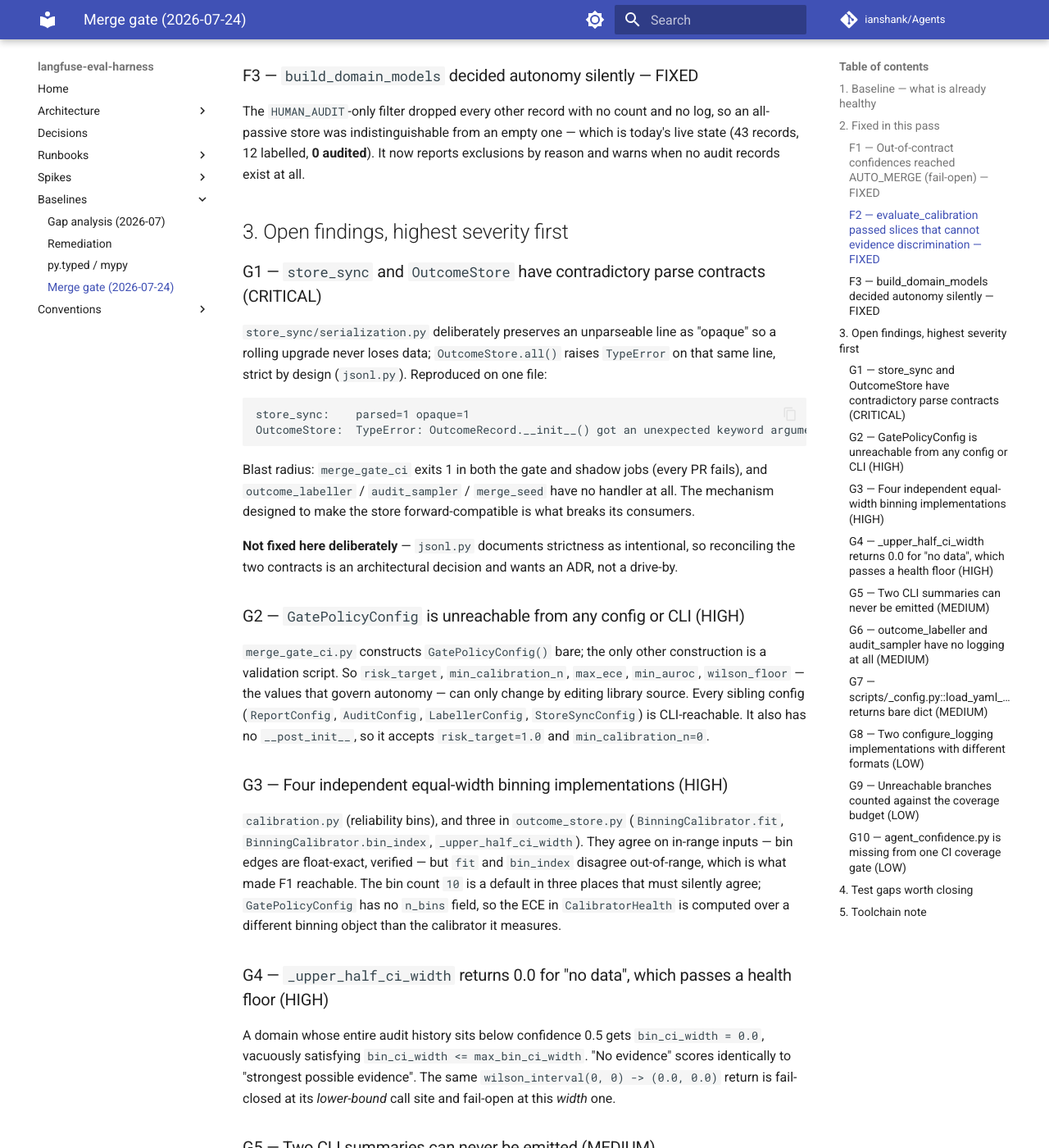
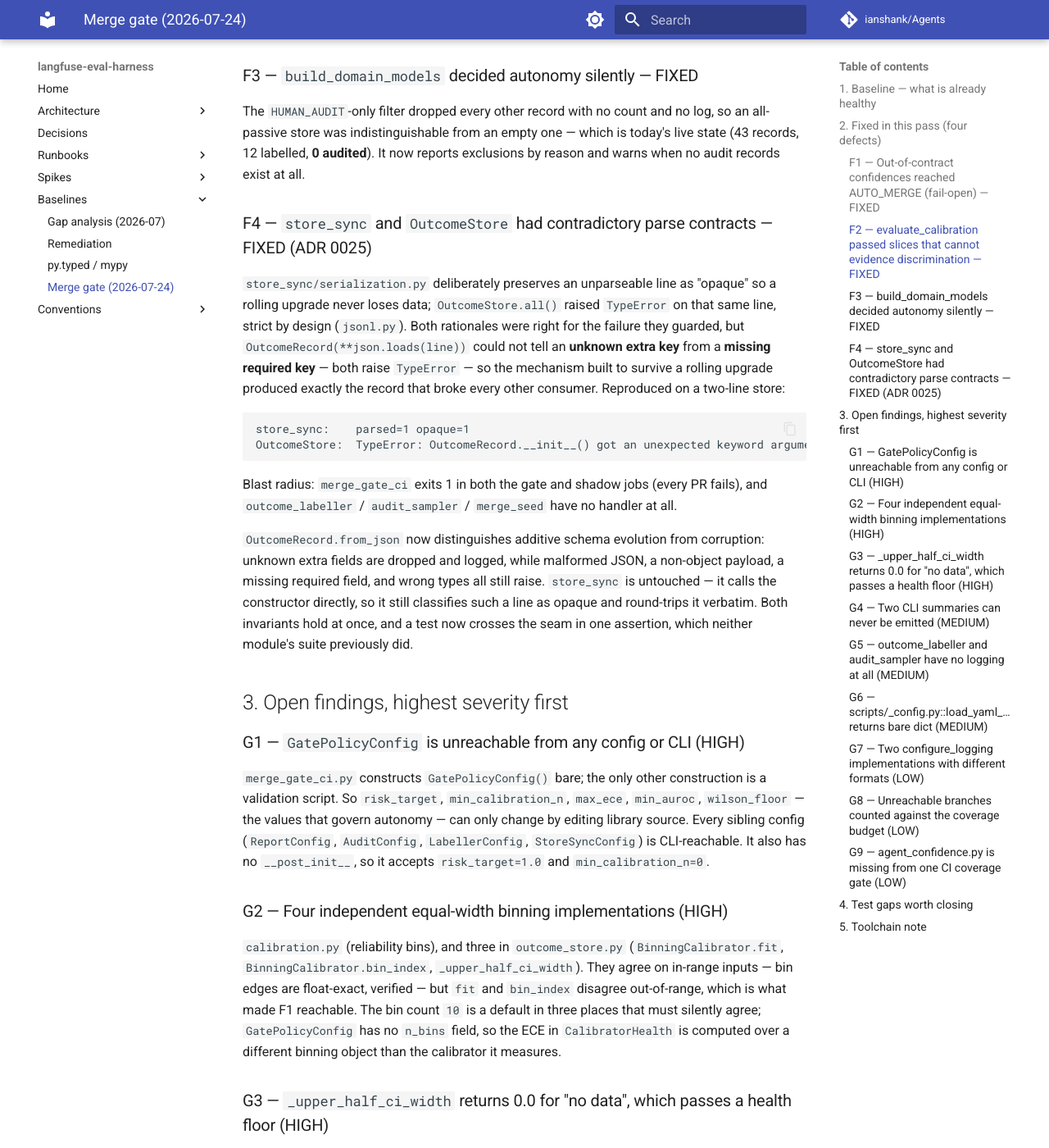
Before and after one commit to ianshank/Agents, an MkDocs documentation site: the page built from docs/gap-analysis-merge-gate-2026-07-24.md, in a window 1280 px wide and 1400 px high, scrolled down 2092 px. Shown: the whole window at 82% size. Built offline with MkDocs 1.6.1 and Material for MkDocs 9.7.7, drawn with Linux system fonts in a browser that asks for light colours; comment, search, counter and statistics services are not loaded; some of the changed text lies outside the part shown.

Commit message:
fix(outcome-store): unknown fields are not corruption (ADR 0025)
store_sync deliberately preserves a line it cannot parse -- its own comment names
the case, "an upgraded writer during a rolling upgrade" -- while jsonl is
deliberately strict, because an append-only audit store with a corrupt line has
already lost its integrity guarantee. Both rationales are right for the failure
they guard. The defect was that OutcomeRecord(**json.loads(line)) could not tell
an unknown extra key from a missing required one, since both raise TypeError. So
the mechanism built to survive a rolling upgrade produced exactly the record that
broke every other consumer: merge_gate_ci exits 1 in both the gate and shadow
jobs, failing every PR, and outcome_labeller, audit_sampler and merge_seed have
no handler at all. The store is append-only and shared across versions, so this
was a question of when, not whether.

from_json now separates additive schema evolution from corruption. Unknown fields
are dropped from the in-memory record and logged by name; malformed JSON, a
non-object payload, a missing required field, and wrong types all still raise, so
no strictness is traded away. store_sync is untouched -- it calls the constructor
directly, so it still classifies such a line as opaque and round-trips it
verbatim. The writer never rewrites a field it does not understand and the reader
no longer crashes on one; both invariants hold at once.

The repo already handled the backward direction, where a pre-1.3.0 line without
agent_version still loads. This closes the forward one. A test now crosses the
store_sync/OutcomeStore seam in a single assertion, which neither module's suite
did before -- the gap analysis called that out as the reason the conflict went
unnoticed.

Co-Authored-By: Claude Fable 5 <noreply@anthropic.com>
Claude-Session: https://claude.ai/code/session_01QPdJRGfwuNLVj2r6hEWEGM

````diff
--- a/docs/gap-analysis-merge-gate-2026-07-24.md
+++ b/docs/gap-analysis-merge-gate-2026-07-24.md
@@ -24,7 +24,7 @@ prompted the sweep.
 | `# type: ignore` / `cast()` / missing return annotations in the subsystem | **zero** |
 | numpy | still not used anywhere, deliberately (`calibration.py` is pure-Python by design). Restating `gap-analysis-2026-07.md`: "enable numpy lint" remains a conscious no-op |
 
-## 2. Fixed in this pass
+## 2. Fixed in this pass (four defects)
 
 ### F1 — Out-of-contract confidences reached AUTO_MERGE (fail-open) — FIXED
 
@@ -41,7 +41,8 @@ raw_confidence=5.0   -> auto_merge      raw_confidence=-3.0 -> escalate
 Latent only because no domain currently has a trustworthy calibrator (zero `HUMAN_AUDIT`
 records ⇒ `tau is None` everywhere); it activates exactly when the gate goes live.
 `ChangeContext.__post_init__` now enforces the `[0, 1]` contract its field comment always
-claimed, `bin_index` floors `NaN` to bin 0 for records that arrive straight from the store,
+claimed, `bin_index` floors any non-finite or out-of-range score to bin 0 for records that
+arrive straight from the store,
 and `merge_gate_ci` reports bad input as exit 2 (usage) rather than 1 — never 0, which CI
 reads as proceed-to-merge.
 
@@ -68,13 +69,14 @@ all-passive store was indistinguishable from an empty one — which is today's l
 (43 records, 12 labelled, **0 audited**). It now reports exclusions by reason and warns when
 no audit records exist at all.
 
-## 3. Open findings, highest severity first
-
-### G1 — `store_sync` and `OutcomeStore` have contradictory parse contracts (CRITICAL)
+### F4 — `store_sync` and `OutcomeStore` had contradictory parse contracts — FIXED (ADR 0025)
 
 `store_sync/serialization.py` deliberately preserves an unparseable line as "opaque" so a
-rolling upgrade never loses data; `OutcomeStore.all()` raises `TypeError` on that same line,
-strict by design (`jsonl.py`). Reproduced on one file:
+rolling upgrade never loses data; `OutcomeStore.all()` raised `TypeError` on that same line,
+strict by design (`jsonl.py`). Both rationales were right for the failure they guarded, but
+`OutcomeRecord(**json.loads(line))` could not tell an **unknown extra key** from a **missing
+required key** — both raise `TypeError` — so the mechanism built to survive a rolling upgrade
+produced exactly the record that broke every other consumer. Reproduced on a two-line store:
 
 ```
 store_sync:    parsed=1 opaque=1
@@ -82,13 +84,18 @@ OutcomeStore:  TypeError: OutcomeRecord.__init__() got an unexpected keyword arg
 ```
 
 Blast radius: `merge_gate_ci` exits 1 in both the gate and shadow jobs (every PR fails), and
-`outcome_labeller` / `audit_sampler` / `merge_seed` have no handler at all. The mechanism
-designed to make the store forward-compatible is what breaks its consumers.
+`outcome_labeller` / `audit_sampler` / `merge_seed` have no handler at all.
 
-**Not fixed here deliberately** — `jsonl.py` documents strictness as intentional, so
-reconciling the two contracts is an architectural decision and wants an ADR, not a drive-by.
+`OutcomeRecord.from_json` now distinguishes additive schema evolution from corruption: unknown
+extra fields are dropped and logged, while malformed JSON, a non-object payload, a missing
+required field, and wrong types all still raise. `store_sync` is untouched — it calls the
+constructor directly, so it still classifies such a line as opaque and round-trips it verbatim.
+Both invariants hold at once, and a test now crosses the seam in one assertion, which neither
+module's suite previously did.
 
-### G2 — `GatePolicyConfig` is unreachable from any config or CLI (HIGH)
+## 3. Open findings, highest severity first
+
+### G1 — `GatePolicyConfig` is unreachable from any config or CLI (HIGH)
 
 `merge_gate_ci.py` constructs `GatePolicyConfig()` bare; the only other construction is a
 validation script. So `risk_target`, `min_calibration_n`, `max_ece`, `min_auroc`,
@@ -97,7 +104,7 @@ source. Every sibling config (`ReportConfig`, `AuditConfig`, `LabellerConfig`,
 `StoreSyncConfig`) is CLI-reachable. It also has no `__post_init__`, so it accepts
 `risk_target=1.0` and `min_calibration_n=0`.
 
-### G3 — Four independent equal-width binning implementations (HIGH)
+### G2 — Four independent equal-width binning implementations (HIGH)
 
 `calibration.py` (reliability bins), and three in `outcome_store.py`
 (`BinningCalibrator.fit`, `BinningCalibrator.bin_index`, `_upper_half_ci_width`). They agree
@@ -128,26 +135,26 @@ label — using `print` only. `outcome_labeller` writes a weak optimistic positi
 why. `record_verdict` is also non-idempotent; the SHA validation and already-audited no-op
 live in the `scripts/record_audit_verdict.py` wrapper, which the library CLI bypasses.
 
-### G7 — `scripts/_config.py::load_yaml_mapping` returns bare `dict` (MEDIUM)
+### G6 — `scripts/_config.py::load_yaml_mapping` returns bare `dict` (MEDIUM)
 
 `dict[Any, Any]` makes every subscript of a loaded config `Any`, silently disabling type
 checking inside `DomainMapping.load`, `AgentIdentity.load`, and `ProxyConfig.load`. The
 runtime `isinstance` guards compensate, so this is checker debt rather than a live bug;
 `-> dict[str, object]` restores it.
 
-### G8 — Two `configure_logging` implementations with different formats (LOW)
+### G7 — Two `configure_logging` implementations with different formats (LOW)
 
 `agent_core/logging_util.py` (string level, validated) and `scripts/_cli.py` (int level,
 `verbose` bool). A single CI run emits merge-gate logs in two different formats.
 
-### G9 — Unreachable branches counted against the coverage budget (LOW)
+### G8 — Unreachable branches counted against the coverage budget (LOW)
 
 `calibration.py`'s `IsotonicCalibrator.predict` has two provably dead lines — `fit`
 pre-aggregates ties, so `_x` is strictly increasing and `x1 == x0` cannot occur, and the
 post-loop return is shadowed by the `prob >= _x[-1]` guard above it. Neither is in
 `exclude_also`.
 
-### G10 — `agent_confidence.py` is missing from one CI coverage gate (LOW)
+### G9 — `agent_confidence.py` is missing from one CI coverage gate (LOW)
 
 `quality-gates.yml` names an explicit module allowlist that omits it; it is covered only via
 `eval-harness-ci.yml`'s by-directory run. The module computing every `raw_confidence` written
@@ -162,7 +169,9 @@ to the store has an 85% floor in one job and none in the other.
   feature — per-domain stratification — is unexercised.
 - `outcome_labeller`'s precedence order is tested one branch at a time, never with two
   signals true at once, so revert-wins-over-CI-failure is unpinned.
-- No test crosses the `store_sync` → `OutcomeStore` seam, which is exactly where G1 lives.
+- ~~No test crosses the `store_sync` → `OutcomeStore` seam.~~ Closed by F4: one test now
+  writes an opaque line, asserts `store_sync` preserves it, and reads it back through
+  `OutcomeStore` in the same assertion.
 
 ## 5. Toolchain note
 
````
Also changed, not shown: other parts of docs/gap-analysis-merge-gate-2026-07-24.md (+4 -4 lines), CHANGELOG.md (+14 -0 lines), NEXT_STEPS.md (+14 -11 lines), agent-core/CHANGELOG.md (+16 -0 lines), docs/decisions/0025-outcome-record-forward-compatibility.md (added, +98 -0 lines), docs/decisions/README.md (+1 -0 lines), docs/plans/agent-record-decontamination/PLAN.md (+11 -11 lines), 2 other files.
